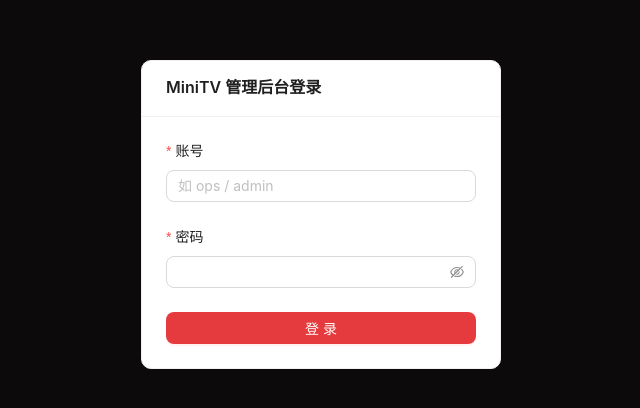
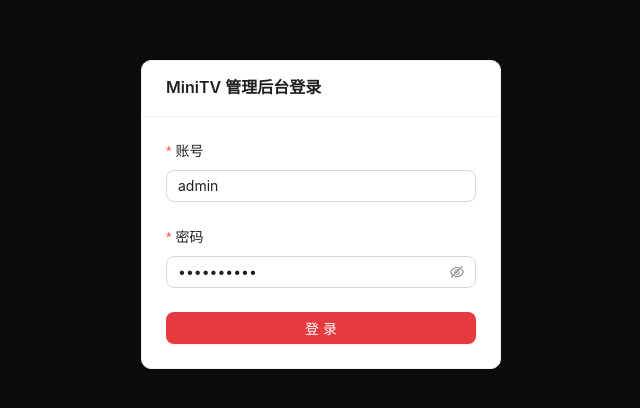
Before and after one commit to xuliang2024/minitv, a React (Vite) app in the folder admin/: page /login in a window 1280 px wide. Shown: the part 202-610 px from the top of the page, without its empty margins (319-959 px from the left). Built offline with nearby package versions, Linux system fonts and the light colour scheme; no server answers.

Commit message:
feat(admin): 登录页预填默认管理员账号 admin/REDACTED

```diff
--- a/admin/src/pages/Login.tsx
+++ b/admin/src/pages/Login.tsx
@@ -2,6 +2,10 @@ import { useState } from "react";
 import { useNavigate } from "react-router-dom";
 import { Button, Card, Form, Input, message } from "antd";
 import { api, setToken } from "../api";
+
+// 预设账号：方便日常登录后台，进页面即填好（对应 backend/app/seed_admin.py 的初始管理员）。
+// 注意：构建后这段明文会随 JS 一起下发，生产环境请把口令改掉，或把这里清空。
+const PRESET_LOGIN = { username: "admin", password: "admin-1234" };
 
 export default function Login() {
   const navigate = useNavigate();
@@ -35,7 +39,7 @@ export default function Login() {
       }}
     >
       <Card title="MiniTV 管理后台登录" style={{ width: "100%", maxWidth: 360 }}>
-        <Form layout="vertical" onFinish={onFinish} initialValues={{ username: "", password: "" }}>
+        <Form layout="vertical" onFinish={onFinish} initialValues={PRESET_LOGIN}>
           <Form.Item name="username" label="账号" rules={[{ required: true, message: "请输入账号" }]}>
             <Input placeholder="如 ops / admin" autoComplete="username" />
           </Form.Item>
```
